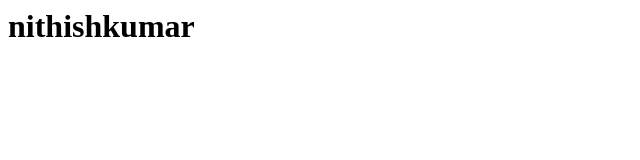
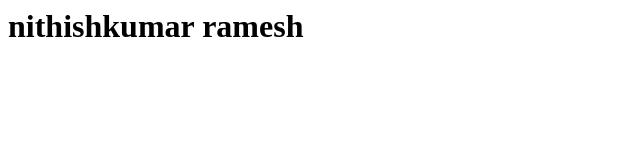
Before and after one commit to Nithishkumar30112005/nithish, a plain HTML site: page index.html in a window 1280 px wide. Shown: the whole page, without its empty margins (0-640 px from the left). Drawn offline with Linux system fonts and the light colour scheme.

Commit message:
Update index.html

```diff
--- a/index.html
+++ b/index.html
@@ -1 +1 @@
-<h1>nithishkumar</h1>
+<h1>nithishkumar ramesh</h1>
```
